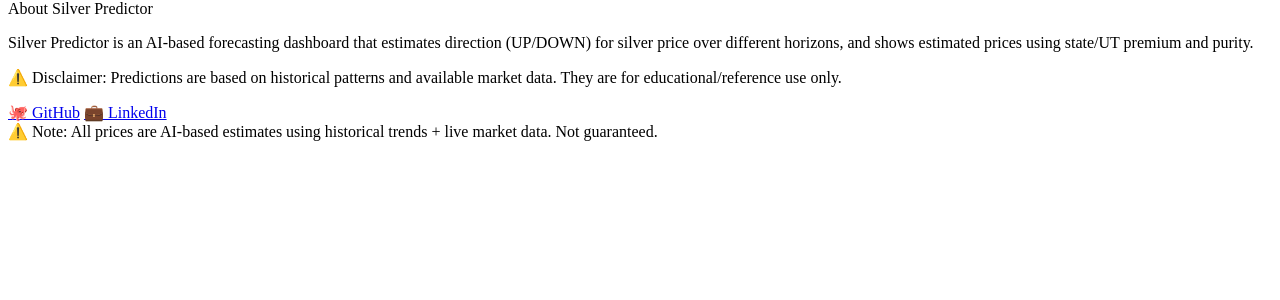
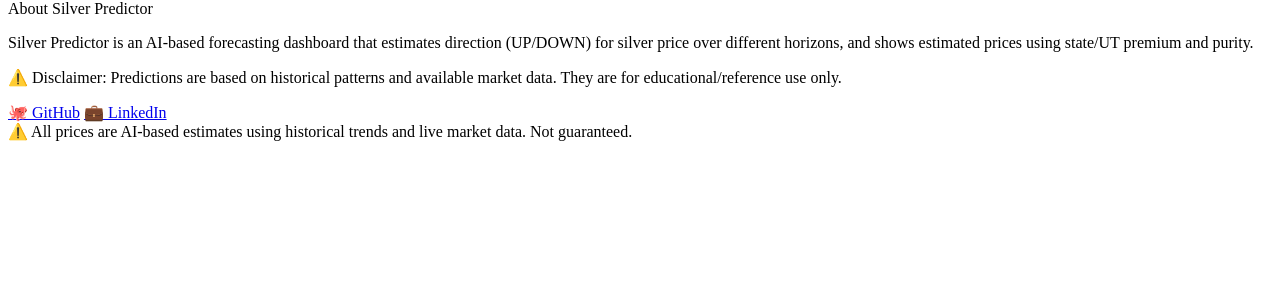
Before and after one commit to Bhavy123321/Silver-Price-Predictor, a Flask app: page /about in a window 1280 px wide. Shown: the part 62-362 px from the top of the page. Run offline with Flask 3, Linux system fonts and the light colour scheme; parts of the project's set-up code (start-up, migrations or seed data) failed here and were passed over.

Commit message:
Update base.html

```diff
--- a/templates/base.html
+++ b/templates/base.html
@@ -1,55 +1,45 @@
-<!doctype html>
+<!DOCTYPE html>
 <html lang="en">
 <head>
-  <meta charset="UTF-8" />
-  <meta name="viewport" content="width=device-width, initial-scale=1.0" />
+  <meta charset="UTF-8">
   <title>Silver Predictor</title>
 
-  <!-- ✅ Flask-safe CSS (cache-bust) -->
-  <link rel="stylesheet" href="{{ url_for('static', filename='style.css') }}?v=20260203">
+  <!-- IMPORTANT: Viewport -->
+  <meta name="viewport" content="width=device-width, initial-scale=1.0">
 
-  <!-- Chart.js -->
-  <script src="https://cdn.jsdelivr.net/npm/chart.js@4.4.1/dist/chart.umd.min.js"></script>
+  <!-- ✅ MAIN CSS -->
+  <link rel="stylesheet" href="{{ url_for('static', filename='style.css') }}">
+
+  <!-- ✅ Chart.js (REQUIRED) -->
+  <script src="https://cdn.jsdelivr.net/npm/chart.js"></script>
+
 </head>
-
 <body>
 
-  <!-- ✅ NAVBAR (will be styled by CSS below) -->
-  <header class="topbar">
-    <div class="brand">
-      <div class="logo" aria-hidden="true"></div>
-      <div class="brand-text">
-        <div class="brand-title">Silver Predictor</div>
-        <div class="brand-sub">AI Direction Forecast • Purity • State Premium</div>
-      </div>
+  <!-- HEADER -->
+  <header class="header">
+    <div class="header-left">
+      <div class="logo">Silver Predictor</div>
+      <div class="tagline">AI Direction Forecast • Purity • State Premium</div>
     </div>
 
-    <nav class="navlinks">
-      <a class="navitem" href="{{ url_for('index') }}">Dashboard</a>
-      <a class="navitem" href="{{ url_for('about') }}">About</a>
-      <a class="navitem" href="{{ url_for('reviews') }}">Reviews</a>
-
-      <a class="pill" href="{{ social.github }}" target="_blank" rel="noopener">GitHub</a>
-      <a class="pill" href="{{ social.linkedin }}" target="_blank" rel="noopener">LinkedIn</a>
+    <nav class="nav">
+      <a href="{{ url_for('index') }}">Dashboard</a>
+      <a href="{{ url_for('about') }}">About</a>
+      <a href="{{ url_for('reviews') }}">Reviews</a>
+      <a href="{{ social.github }}" target="_blank">GitHub</a>
+      <a href="{{ social.linkedin }}" target="_blank">LinkedIn</a>
     </nav>
   </header>
 
-  <main class="page">
-    {% with messages = get_flashed_messages(with_categories=true) %}
-      {% if messages %}
-        <div class="toastwrap">
-          {% for category, message in messages %}
-            <div class="toast {{ category }}">{{ message }}</div>
-          {% endfor %}
-        </div>
-      {% endif %}
-    {% endwith %}
-
+  <!-- PAGE CONTENT -->
+  <main class="container">
     {% block content %}{% endblock %}
   </main>
 
-  <footer class="footer">
-    ⚠️ Note: All prices are AI-based estimates using historical trends + live market data. Not guaranteed.
+  <!-- FOOTER NOTE -->
+  <footer class="footer-note">
+    ⚠️ All prices are AI-based estimates using historical trends and live market data. Not guaranteed.
   </footer>
 
 </body>
```
